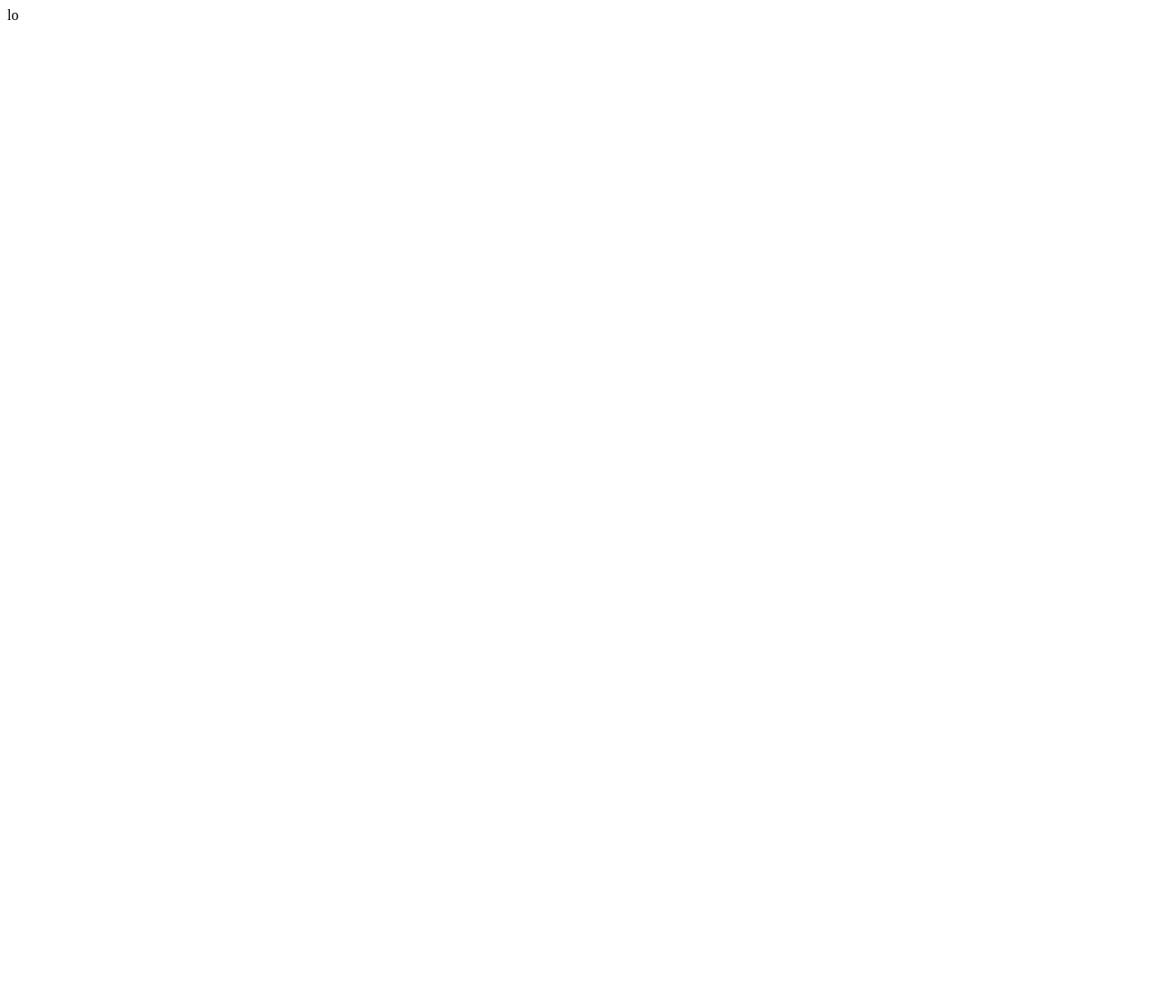
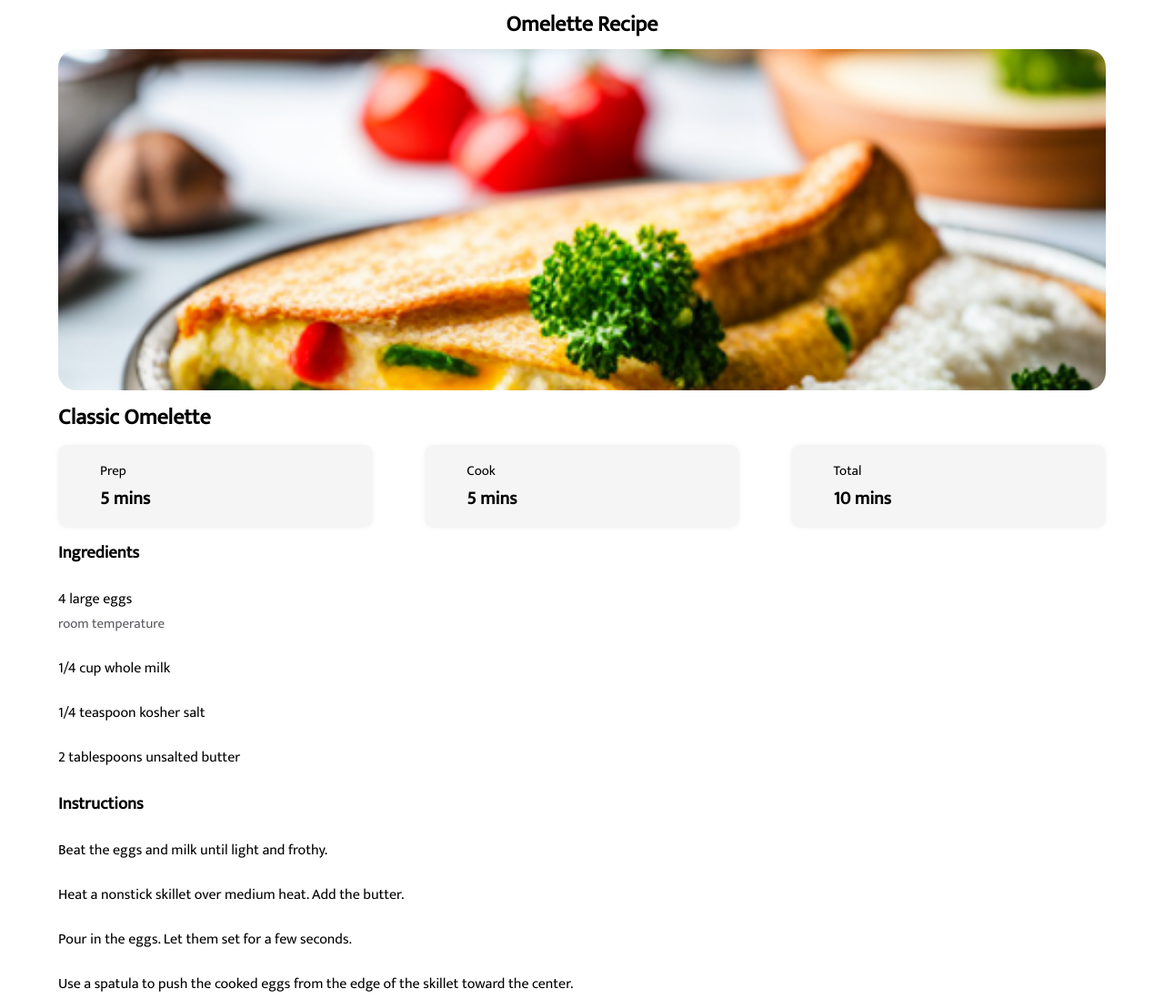
Before and after one commit to mgmarce/recetario, a plain HTML site: page index.html in a window 1280 px wide. Shown: the top 1098 px of the page at 91% size. Before the commit the page ends 800 px from the top, so only its background shows below. Drawn offline with Linux system fonts and the light colour scheme.

Commit message:
edicion 1 - pagina completa

```diff
--- a/css/style.css
+++ b/css/style.css
@@ -0,0 +1,117 @@
+*{
+    margin: 0;
+    padding: 0;
+    font-family: "Mukta", sans-serif;
+}
+body{
+    box-sizing: border-box;
+}
+:root{
+    --color-primero: #042433;
+    --color-segundo: #f5f5f5;
+    --color-tercero: #252129BF;
+    --color-blanco: #ffffff;
+}
+/**/
+.header-area{
+    background-color: var(--color-blanco);
+    text-align: center;
+    padding: 7px;
+}
+.header-area a{
+    font-size: 28px;
+    font-weight: 800;
+    text-decoration: none;
+    color: var(--color-primero);
+}
+/**/
+.seccion-img{
+    padding-left: 5%;
+    padding-right: 5%;
+}
+.img-area{
+    position: relative;
+    background-image: url(../img/portada.png);
+    width: 100%;
+    height: 375px;
+    background-size: cover;
+    background-position: center;
+    color: var(--blanco);
+    border-radius: 20px;
+}
+/**/
+section{
+    padding-left: 5%;
+    padding-right: 5%;
+}
+/**/
+.seccion-tema{
+    padding-top: 10px;
+    font-weight: 900;
+}
+/**/
+.seccion-info{
+    display: flex;
+    justify-content: space-around;
+    margin-top: 10px;
+}
+.info-caja{
+    background-color: var(--color-segundo);
+    padding: 15px 4%;
+    border-radius: 10px;
+    text-align: left;
+    box-shadow: 0 0 5px rgba(184, 184, 184, 0.168);
+    flex: 1;
+}
+.art1-espacio{
+    margin-right: 5%;
+}
+.info-caja span{
+    font-size: 15px;
+    font-weight: 100;
+}
+.info-caja h4{
+    font-size: 20px;
+    font-weight: 900;
+}
+/**/
+ul {
+    list-style: none;
+    padding: 0;
+}
+h3{
+    padding-top: 12px;
+}
+li {
+    margin: 10px 0;
+    padding-top: 12px;
+}
+li span{
+    color: var(--color-tercero);
+    font-size: 15px;
+}
+/**/
+footer{
+    margin-top: 30px;
+    text-align: center;
+    background-color: var(--color-segundo);
+    padding: 20px;
+    color: var(--color-tercero);
+}
+/**/
+@media(max-width: 1000px){
+    .img-area{
+        width: 100%;
+        height: 275px;
+        background-size: cover;
+        background-position: center;
+    }
+}
+@media(max-width: 700px){
+    .img-area{
+        width: 100%;
+        height: 175px;
+        background-size: cover;
+        background-position: center;
+    }
+}
--- a/index.html
+++ b/index.html
@@ -1,13 +1,73 @@
 <!DOCTYPE html>
-<html lang="en">
+<html lang="es">
 <head>
     <meta charset="UTF-8">
     <meta name="viewport" content="width=device-width, initial-scale=1.0">
+    <link rel="stylesheet" href="css/style.css">
+    <link rel="preconnect" href="https://fonts.googleapis.com">
+    <link rel="preconnect" href="https://fonts.gstatic.com" crossorigin>
+    <link href="https://fonts.googleapis.com/css2?family=Mukta&display=swap" rel="stylesheet">
     <title>Recetas</title>
 </head>
 <body>
+    <header class="header-area">
+        <nav>
+            <h2 href="#">Omelette Recipe</h2>
+        </nav>
+    </header>
     <main>
-        lo
+        <section class="seccion-img">
+            <div class="img-area"></div>
+        </section>
+        <section class="seccion-tema">
+            <h1>Classic Omelette</h1>
+        </section>
+        <section class="seccion-info">
+            <article class="info-caja art1-espacio">
+                <span>Prep</span>
+                <h4>5 mins</h4>
+            </article>
+            <article class="info-caja art1-espacio">
+                <span>Cook</span>
+                <h4>5 mins</h4>
+            </article>
+            <article class="info-caja">
+                <span>Total</span>
+                <h4>10 mins</h4>
+            </article>
+        </section>
+        <section class="ingredients">
+            <h3>Ingredients</h3>
+            <ul>
+                <li>4 large eggs<br><span>room temperature</span></li>
+                <li>1/4 cup whole milk</li>
+                <li>1/4 teaspoon kosher salt</li>
+                <li>2 tablespoons unsalted butter</li>
+            </ul>
+        </section>
+        <section>
+            <h3>Instructions</h3>
+            <ul>
+                <li>Beat the eggs and milk until light and frothy.</li>
+                <li>Heat a nonstick skillet over medium heat. Add the butter.</li>
+                <li>Pour in the eggs. Let them set for a few seconds.</li>
+                <li>Use a spatula to push the cooked eggs from the edge of the skillet toward the center.</li>
+                <li>When the eggs are mostly set but still soft, fold in half.</li>
+                <li>Slide the omelette onto a plate.</li>
+            </ul>
+        </section>
+        <section>
+            <h3>Nutrition Facts</h3>
+            <ul>
+                <li>Calories: 292kcal</li>
+                <li>Carbohydrates: 1g</li>
+                <li>Protein: 13g</li>
+                <li>Fat: 26g</li>
+            </ul>
+        </section>
     </main>
+    <footer>
+        <p>Derechos reservados © Marcela Menjívar</p>
+    </footer>
 </body>
 </html>
```
Also changed, not shown: img/portada.png (added), javascript/script.js (deleted).
